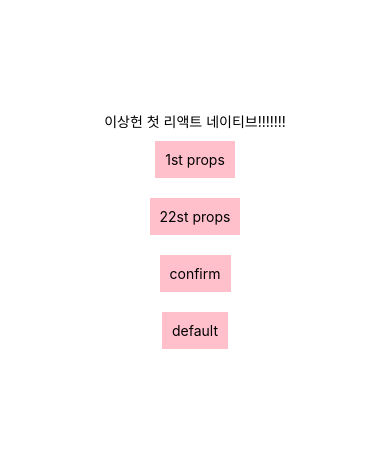
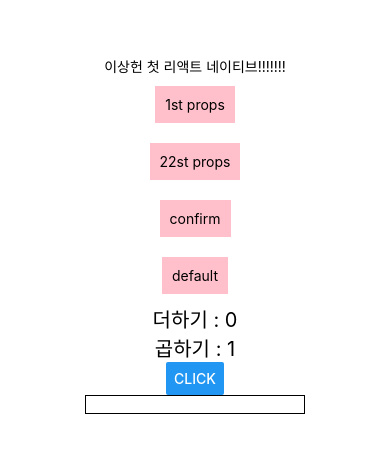
Before and after one commit to LeeSangHeon86/my-first-expo-typescript, a React Native app: screen / in a window 390 px wide. Shown: the part 187-640 px from the top of the page. Built offline with nearby package versions, Linux system fonts and the light colour scheme.

Commit message:
20220604 22:04

```diff
--- a/src/App.tsx
+++ b/src/App.tsx
@@ -1,9 +1,16 @@
 import { StatusBar } from 'expo-status-bar';
-import React from 'react';
-import { StyleSheet, Text, View, Button, Alert } from 'react-native';
+import React, { useState } from 'react';
+import { StyleSheet, Text, View, Button, Alert, TextInput } from 'react-native';
 import MyButton from './MyButton';
 
 export default function App() {
+  const [addition, setAddition] = useState<number>(0);
+  const [multiple, setMultiple] = useState<number>(1);
+
+  const calculate = () => {
+    setAddition(addition + 2);
+    setMultiple(multiple * 2);
+  };
   return (
     <View style={styles.container}>
       <Text>이상헌 첫 리액트 네이티브!!!!!!!</Text>
@@ -15,6 +22,13 @@ export default function App() {
       </MyButton>
       <MyButton onPress={() => Alert.alert('3st click')}>confirm</MyButton>
       <MyButton />
+      <Text style={{ fontSize: 20 }}>더하기 : {addition}</Text>
+      <Text style={{ fontSize: 20 }}>곱하기 : {multiple}</Text>
+      <Button title="Click" onPress={() => calculate()} />
+      <TextInput
+        style={{ borderColor: 'black', borderWidth: 1 }}
+        onChangeText={event => console.log(event)}
+      />
     </View>
   );
 }
```
